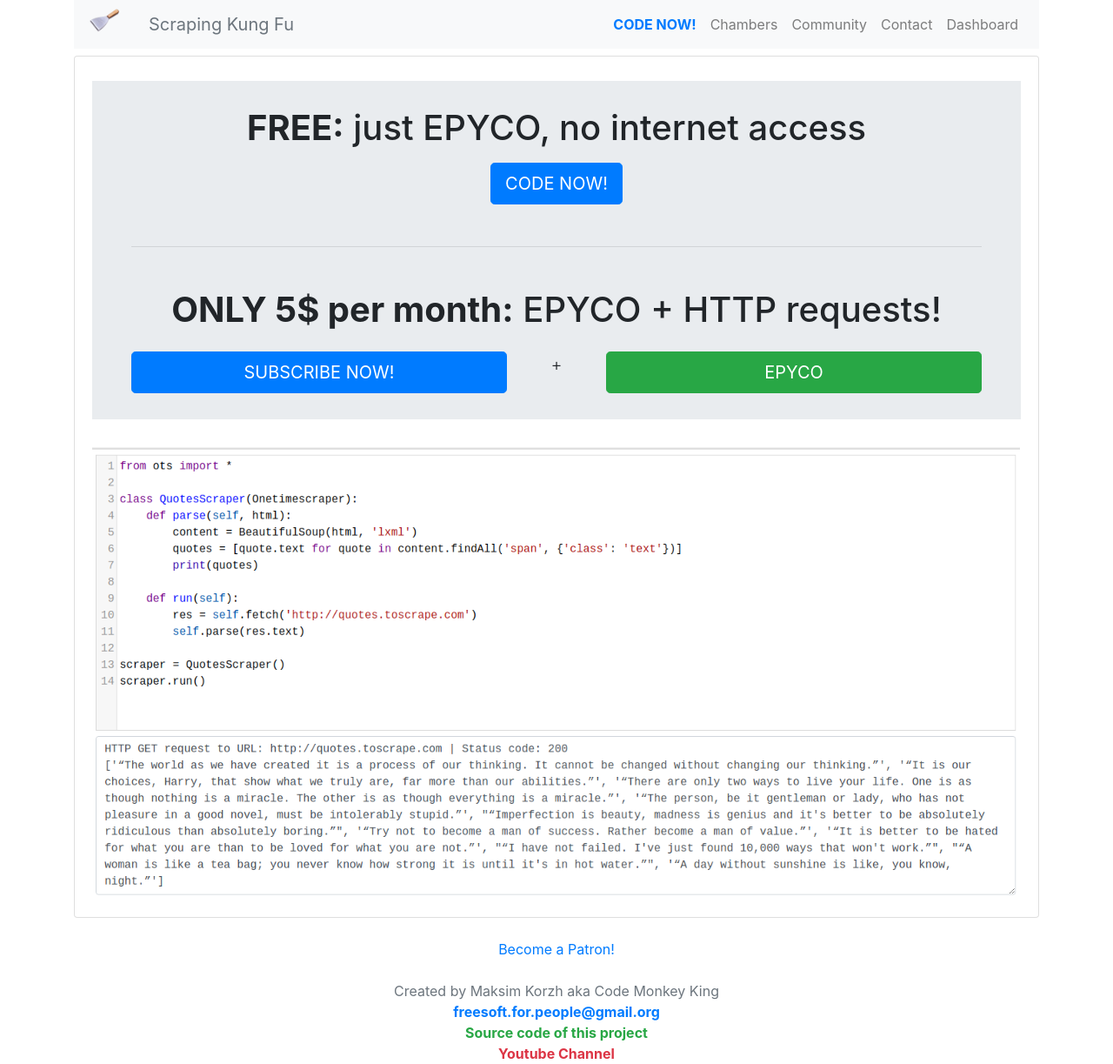
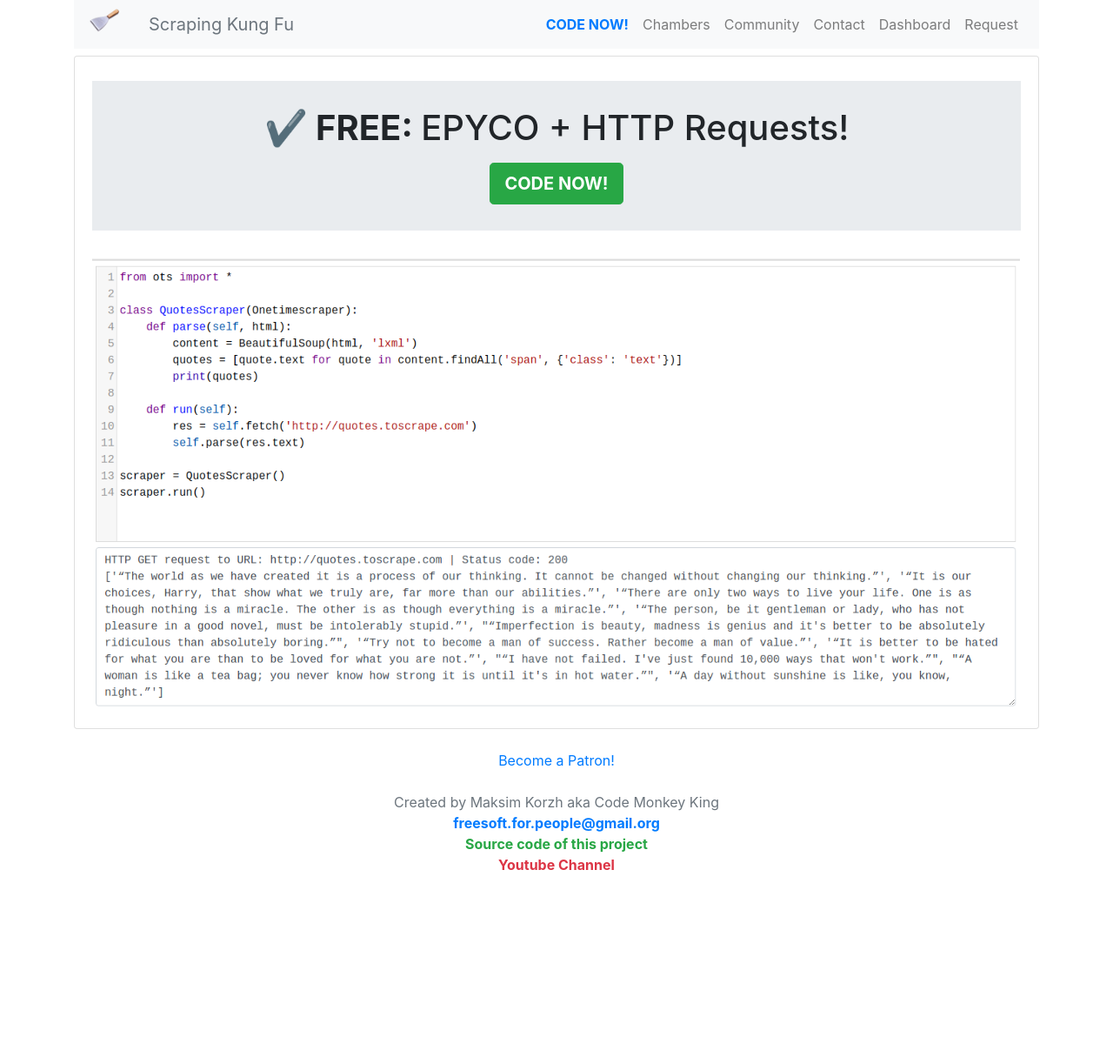
Before and after one commit to maksimKorzh/scraping_kungfu, a Flask app: page /code in a window 1280 px wide. Shown: the whole page at 87% size. After the commit the page ends 1000 px from the top, so only its background shows below. Run offline with Flask 2, Linux system fonts and the light colour scheme; some libraries are stand-ins or nearby versions.

Commit message:
added inspect requests feature

```diff
--- a/app/app.py
+++ b/app/app.py
@@ -74,6 +74,19 @@ def api():
     else:
         return jsonify({'data': response})
 
+@app.route('/api/request')
+def api_request():
+    return jsonify({
+        'ip': request.headers.getlist("X-Forwarded-For")[0],
+        'url': request.url,
+        'method': request.method,
+        'headers': dict(request.headers)
+    })
+
+@app.route('/request')
+def user_request():
+    return render_template('request.html')
+
 @app.route('/chambers')
 def about():
     return render_template('chambers.html')
--- a/app/templates/code.html
+++ b/app/templates/code.html
@@ -5,15 +5,8 @@
     <div class="card-body">
       <div class="jumbotron jumbotron-fluid mt-2" style="padding: 30px">
         <div class="container text-center">
-          <h1 class="display-5"><strong>FREE:</strong> just EPYCO, no internet access</h1>
-          <a class="btn btn-lg btn-primary mt-2" target="_blank" href="https://epyco.herokuapp.com">CODE NOW!</a>
-          <hr class="my-5">
-          <h1 class="display-5"><strong>ONLY 5$ per month:</strong> EPYCO + HTTP requests!</h1>
-          <div class="row mt-4">
-            <div class="col"><a target="_blank" href="https://www.pythonanywhere.com/?affiliate_id=0066a4c4" class="col btn btn-primary btn-lg">SUBSCRIBE NOW!</a></div>
-            <div class="col-1 lead bold">+</div>
-            <div class="col"><a target="_blank" href="https://github.com/maksimKorzh/epyco" class="col btn btn-success btn-lg">EPYCO</a></div>
-          </div>
+          <h1 class="display-5"><strong>✔️ FREE: </strong>EPYCO + HTTP Requests!</h1>
+          <a class="btn btn-lg btn-success mt-2" target="_blank" href="https://epyco.herokuapp.com"><strong>CODE NOW!</strong></a>
         </div>
       </div>
       <img src="{{url_for('static', filename = 'images/ots.png')}}" style="height: 520px;"></img>
--- a/app/templates/home.html
+++ b/app/templates/home.html
@@ -20,12 +20,14 @@
         <div class="row mt-4">
           <div class="col-md-6">
             <p class="lead text-left text-primary">✔️ CODE AND RUN WEB SCRAPERS ONLINE</p>
+            <p class="lead text-left">✔️ Inspect HTTP requests</p>
             <p class="lead text-left">✔️ Improve your web scraping skills</p>
             <p class="lead text-left">✔️ Find code solutions for each exercise</p>
             <p class="lead text-left">✔️ Ask questions and interact with the community</p>
           </div>
           <div class="col-md-4">
             <div><a class="btn btn-success text-right" href="/code">Try it now</a></div>
+            <div><a class="btn btn-success text-right mt-2" href="/request">Try it now</a></div>
             <div><a class="btn btn-success text-right mt-2" href="/chambers">Try it now</a></div>
             <div><a class="btn btn-success text-right mt-2" href="https://github.com/maksimKorzh/scraping_kungfu/tree/master/scrapers">Try it now</a></div>
             <div><a class="btn btn-success text-right mt-2" href="/community">Try it now</a></div>
--- a/app/templates/layout.html
+++ b/app/templates/layout.html
@@ -53,6 +53,9 @@
                   <li class="nav-item">
                     <a class="nav-link" href="https://cmkanalytics.herokuapp.com/">Dashboard</a>
                   </li>
+                  <li class="nav-item">
+                    <a class="nav-link" href="/request">Request</a>
+                  </li>
                 </ul>
               </div>
             </nav>
```
Also changed, not shown: app/templates/request.html (added, +42 -0 lines).
